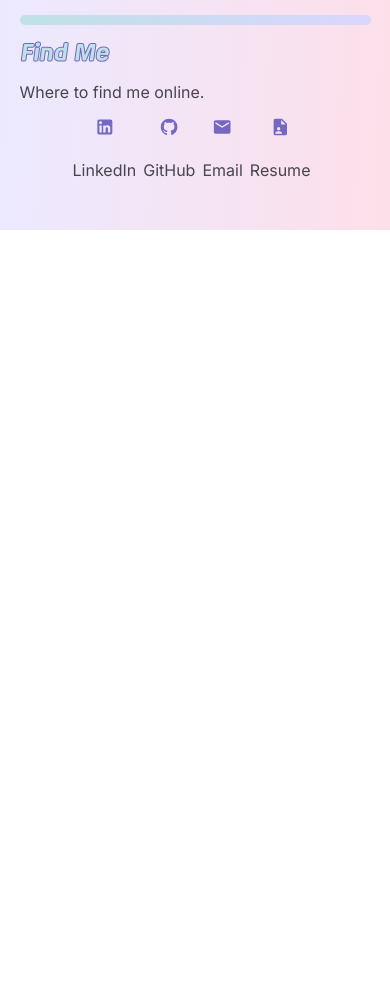
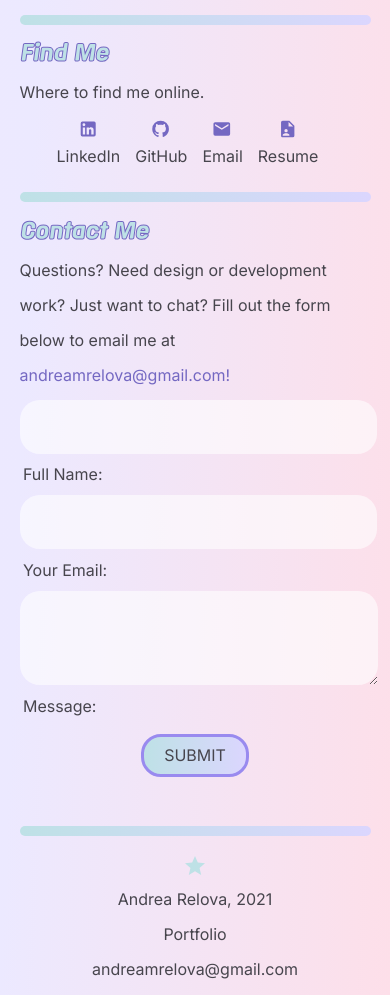
Before and after one commit to andrearelova/Portfoliov2, a website: page src/index.html in a window 390 px wide. Shown: the part 9155-10150 px from the top of the page. Before the commit the page ends 9385 px from the top, so only its background shows below. Drawn offline with nearby package versions, Linux system fonts and the light colour scheme.

Commit message:
finished main

```diff
--- a/src/css/styles.css
+++ b/src/css/styles.css
@@ -613,6 +613,10 @@ a {
   margin-bottom: 2%;
 }
 
+.skill p {
+  margin: 0;
+}
+
 @media screen and (max-width: 800px) {
   .flex-row {
     flex-direction: column;
@@ -700,3 +704,73 @@ a {
     margin-top: 1%;
   }
 }
+
+.form {
+  display: flex;
+  flex-direction: column;
+  justify-content: center;
+  margin-top: 2%;
+  text-align: left;
+}
+
+.formBox {
+  display: flex;
+  flex-direction: column;
+  justify-content: center;
+  align-items: flex-start;
+}
+
+.label {
+  margin: 1%;
+}
+
+.splitRow {
+  width: 48%;
+  margin-right: 2%;
+}
+
+.splitRow2 {
+  width: 48%;
+  margin-left: 2%;
+}
+
+input, textarea {
+  width: 100%;
+  border: none;
+  border-radius: 20px;
+  background-color: #FFFFFF99;
+  height: 2.5rem;
+  padding: 2%;
+  font-family: 'Inter', sans-serif;
+  color: #47454D;
+
+}
+
+textarea {
+  width: 98%;
+  height: 5rem;
+}
+
+.fade {
+  animation: fadeIn 2s;
+  -webkit-animation: fadeIn 2s;
+  -moz-animation: fadeIn 2s;
+  -o-animation: fadeIn 2s;
+  -ms-animation: fadeIn 2s;
+}
+
+.align {
+  align-self: center;
+}
+
+@media screen and (max-width: 800px) {
+  .splitRow, .splitRow2{
+    margin: 0;
+    width: 98%;
+  }
+}
+
+/*footer*/
+.footer {
+  text-align: center;
+}
--- /dev/null
+++ b/src/footer.html
@@ -0,0 +1,11 @@
+<div class="content footer">
+  <div class="line">
+  </div>
+  <br>
+  <svg style="width:24px;height:24px" viewBox="0 0 24 24">
+    <path fill="#BEE1E6" d="M12,17.27L18.18,21L16.54,13.97L22,9.24L14.81,8.62L12,2L9.19,8.62L2,9.24L7.45,13.97L5.82,21L12,17.27Z" />
+  </svg>
+  <p style="margin: 0">Andrea Relova, 2021</p>
+  <p style="margin: 0">Portfolio</p>
+  <p style="margin: 0">andreamrelova@gmail.com</p>
+</div>
--- a/src/index.html
+++ b/src/index.html
@@ -11,6 +11,28 @@
     <link rel="preconnect" href="https://fonts.gstatic.com" crossorigin>
     <link href="https://fonts.googleapis.com/css2?family=Inter:wght@100;200;300;400;500;600;700;800;900&display=swap" rel="stylesheet">
     <title>Andrea Relova</title>
+    <script type="text/javascript" src="https://cdn.jsdelivr.net/npm/emailjs-com@3/dist/email.min.js"></script>
+    <script type="text/javascript">
+        (function() {
+            // https://dashboard.emailjs.com/admin/integration
+            emailjs.init('user_flCv51hiBfl2uQhqDQncz');
+        })();
+    </script>
+    <script type="text/javascript">
+        window.onload = function() {
+            document.getElementById('contact-form').addEventListener('submit', function(event) {
+                event.preventDefault();
+                // these IDs from the previous steps
+                emailjs.sendForm('service_uiglbea', 'template_nh1jhgb', this)
+                    .then(function() {
+                        console.log('SUCCESS!');
+                        document.getElementById("confirm").innerHTML = "Your message has been sent. Thank you for contacting me!";
+                    }, function(error) {
+                        console.log('FAILED...', error);
+                    });
+            });
+        }
+    </script>
   </head>
   <body>
     <div id="navbar-placeholder"></div>
@@ -675,34 +697,74 @@
         <h2 class="workTitle">Find Me</h2>
         <p class="workCaption">Where to find me online.</p>
 
-        <div class="skills" style="justify-content: center;">
+        <div class="skills" style="justify-content: center; align-content: flex-start;">
+          <a class="skill" href="https://www.linkedin.com/in/andrearelova/" target="_blank">
             <div class="skill" style="margin-right: 2%;">
               <svg class="stackIcons" style="margin: 0; width: 100%;" viewBox="0 0 24 24">
                 <path fill="#7468C2" d="M19 3A2 2 0 0 1 21 5V19A2 2 0 0 1 19 21H5A2 2 0 0 1 3 19V5A2 2 0 0 1 5 3H19M18.5 18.5V13.2A3.26 3.26 0 0 0 15.24 9.94C14.39 9.94 13.4 10.46 12.92 11.24V10.13H10.13V18.5H12.92V13.57C12.92 12.8 13.54 12.17 14.31 12.17A1.4 1.4 0 0 1 15.71 13.57V18.5H18.5M6.88 8.56A1.68 1.68 0 0 0 8.56 6.88C8.56 5.95 7.81 5.19 6.88 5.19A1.69 1.69 0 0 0 5.19 6.88C5.19 7.81 5.95 8.56 6.88 8.56M8.27 18.5V10.13H5.5V18.5H8.27Z" />
               </svg>
               <p>LinkedIn</p>
             </div>
+          </a>
+          <a class="skill" href="https://github.com/andrearelova" target="_blank">
             <div class="skill" style="margin-right: 2%;">
               <svg class="stackIcons" style="margin: 0; width: 100%;" viewBox="0 0 24 24">
                 <path fill="#7468C2" d="M12,2A10,10 0 0,0 2,12C2,16.42 4.87,20.17 8.84,21.5C9.34,21.58 9.5,21.27 9.5,21C9.5,20.77 9.5,20.14 9.5,19.31C6.73,19.91 6.14,17.97 6.14,17.97C5.68,16.81 5.03,16.5 5.03,16.5C4.12,15.88 5.1,15.9 5.1,15.9C6.1,15.97 6.63,16.93 6.63,16.93C7.5,18.45 8.97,18 9.54,17.76C9.63,17.11 9.89,16.67 10.17,16.42C7.95,16.17 5.62,15.31 5.62,11.5C5.62,10.39 6,9.5 6.65,8.79C6.55,8.54 6.2,7.5 6.75,6.15C6.75,6.15 7.59,5.88 9.5,7.17C10.29,6.95 11.15,6.84 12,6.84C12.85,6.84 13.71,6.95 14.5,7.17C16.41,5.88 17.25,6.15 17.25,6.15C17.8,7.5 17.45,8.54 17.35,8.79C18,9.5 18.38,10.39 18.38,11.5C18.38,15.32 16.04,16.16 13.81,16.41C14.17,16.72 14.5,17.33 14.5,18.26C14.5,19.6 14.5,20.68 14.5,21C14.5,21.27 14.66,21.59 15.17,21.5C19.14,20.16 22,16.42 22,12A10,10 0 0,0 12,2Z" />
               </svg>
               <p>GitHub</p>
             </div>
+          </a>
+          <a class="skill" href="mailto:andreamrelova@gmail.com" target="_blank">
             <div class="skill" style="margin-right: 2%;">
               <svg class="stackIcons" style="margin: 0; width: 100%;" viewBox="0 0 24 24">
                 <path fill="#7468C2" d="M20,8L12,13L4,8V6L12,11L20,6M20,4H4C2.89,4 2,4.89 2,6V18A2,2 0 0,0 4,20H20A2,2 0 0,0 22,18V6C22,4.89 21.1,4 20,4Z" />
               </svg>
               <p>Email</p>
             </div>
+          </a>
+          <a class="skill" href="AndreaRelova.pdf" target="_blank">
             <div class="skill" style="margin-right: 2%;">
               <svg class="stackIcons" style="margin: 0; width: 100%;" viewBox="0 0 24 24">
                 <path fill="#7468C2" d="M13,9H18.5L13,3.5V9M6,2H14L20,8V20A2,2 0 0,1 18,22H6C4.89,22 4,21.1 4,20V4C4,2.89 4.89,2 6,2M14,20V19C14,17.67 11.33,17 10,17C8.67,17 6,17.67 6,19V20H14M10,12A2,2 0 0,0 8,14A2,2 0 0,0 10,16A2,2 0 0,0 12,14A2,2 0 0,0 10,12Z" />
               </svg>
               <p>Resume</p>
             </div>
+          </a>
         </div>
       </div>
-      <div id="ContactMe"></div>
+
+      <div class="line">
       </div>
+
+      <div class="work" id="ContactMe">
+        <h2 class="workTitle">Contact Me</h2>
+        <p class="workCaption">Questions? Need design or development work? Just want to chat? Fill out the form below to email me at <span class="purple">andreamrelova@gmail.com!</span></p>
+        <form id="contact-form" class="form">
+          <div class="flex-row">
+            <div class="formBox splitRow">
+              <input type="text" name="from_name" required>
+              <p class="label">Full Name:</p>
+            </div>
+            <div class="formBox splitRow2">
+              <input type="email" name="reply_to" requires>
+              <p class="label">Your Email:</p>
+            </div>
+          </div>
+          <div class="formBox">
+            <textarea name="message" required></textarea>
+            <p class="label">Message:</p>
+          </div>
+          <button class="align" type="submit">SUBMIT</button>
+        </form>
+        <p class="fade" id="confirm"></p>
+      </div>
+    </div>
+
+    <div id="footer-placeholder"></div>
+    <script>
+      $.get("footer.html", function(data){
+        $("#footer-placeholder").replaceWith(data);
+      });
+    </script>
   </body>
 </html>
```
Lines whose indentation alone changed are shown as unchanged.
